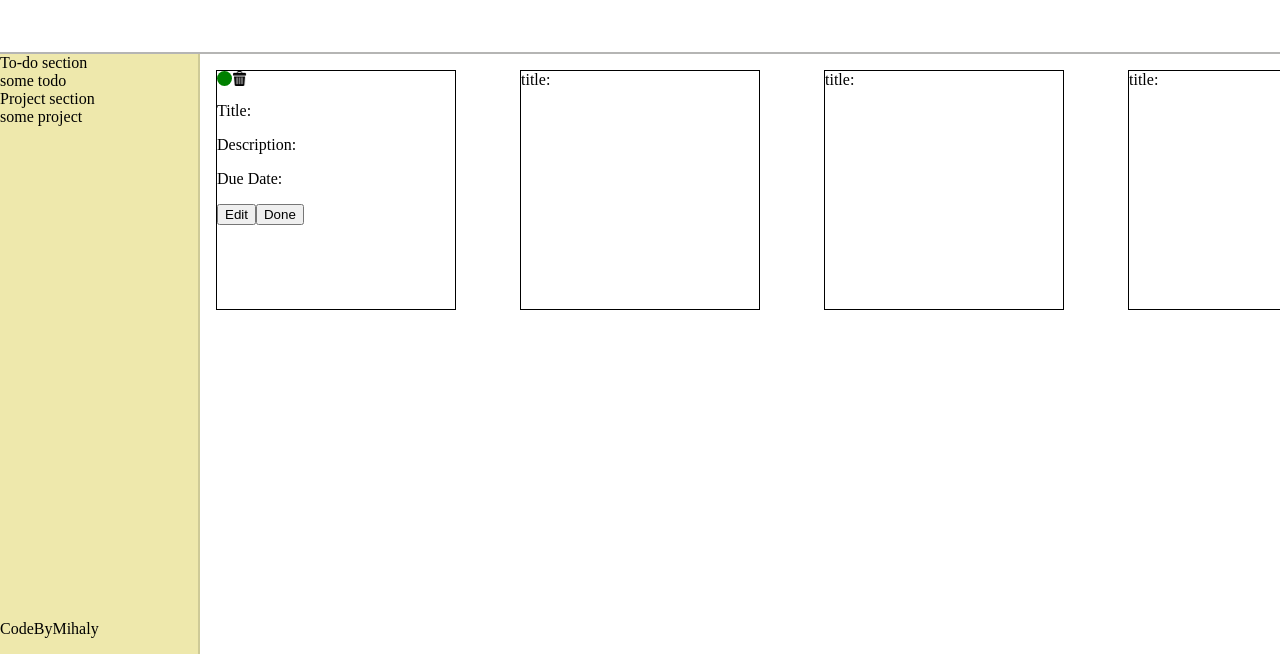
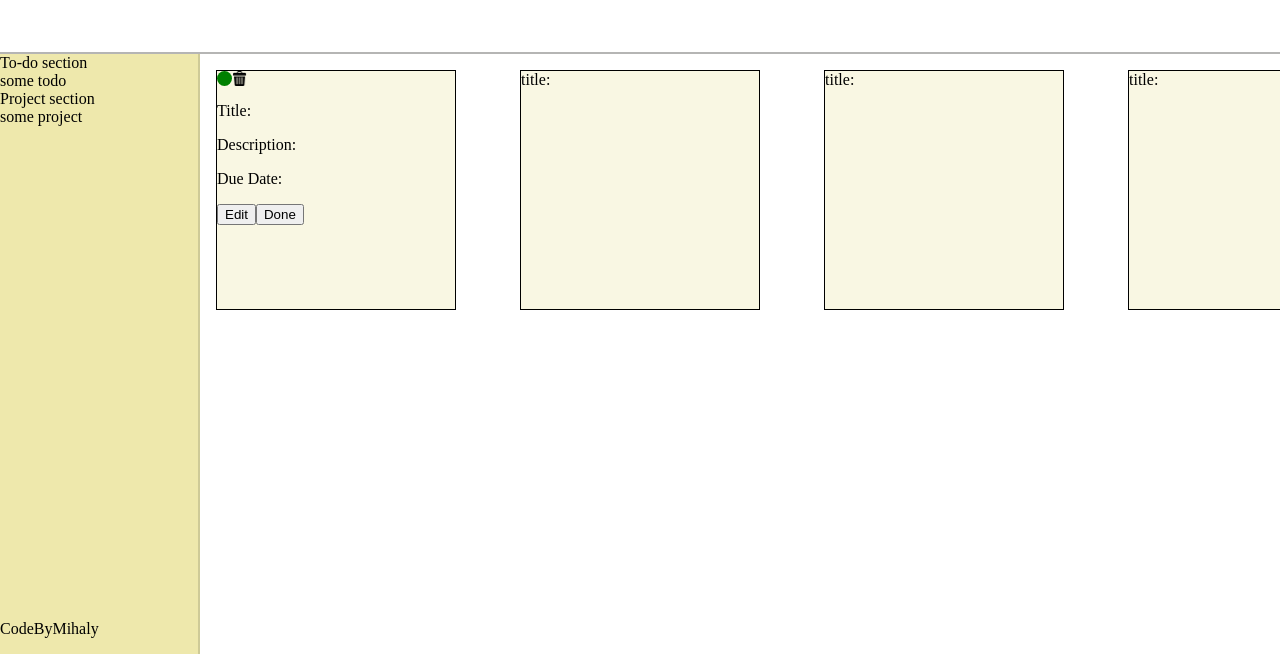
Before and after one commit to codeByMihaly/To-Do-List, a website built with webpack: page src/template.html in a window 1280 px wide. Shown: the part 146-800 px from the top of the page. Built offline with nearby package versions, Linux system fonts and the light colour scheme; files whose address does not match are found by name.

Commit message:
Added transition effect, better layout for to-do list

```diff
--- a/src/styles.css
+++ b/src/styles.css
@@ -50,6 +50,12 @@ body {
     min-width: 15em;
     min-height: 15em;
     margin: 1em;
+    background-color:rgba(238, 232, 172, 0.342);
+    transition: all 0.2s ease-in;
+}
+
+.content-box:hover {
+    background-color:rgb(238, 232, 172);
 }
 
 .upper-to-do-part {
@@ -61,7 +67,6 @@ body {
     height: 15px;
     border-radius: 50%;
     background-color: green;
-
 }
 
 #delete-to-do-button {
```
